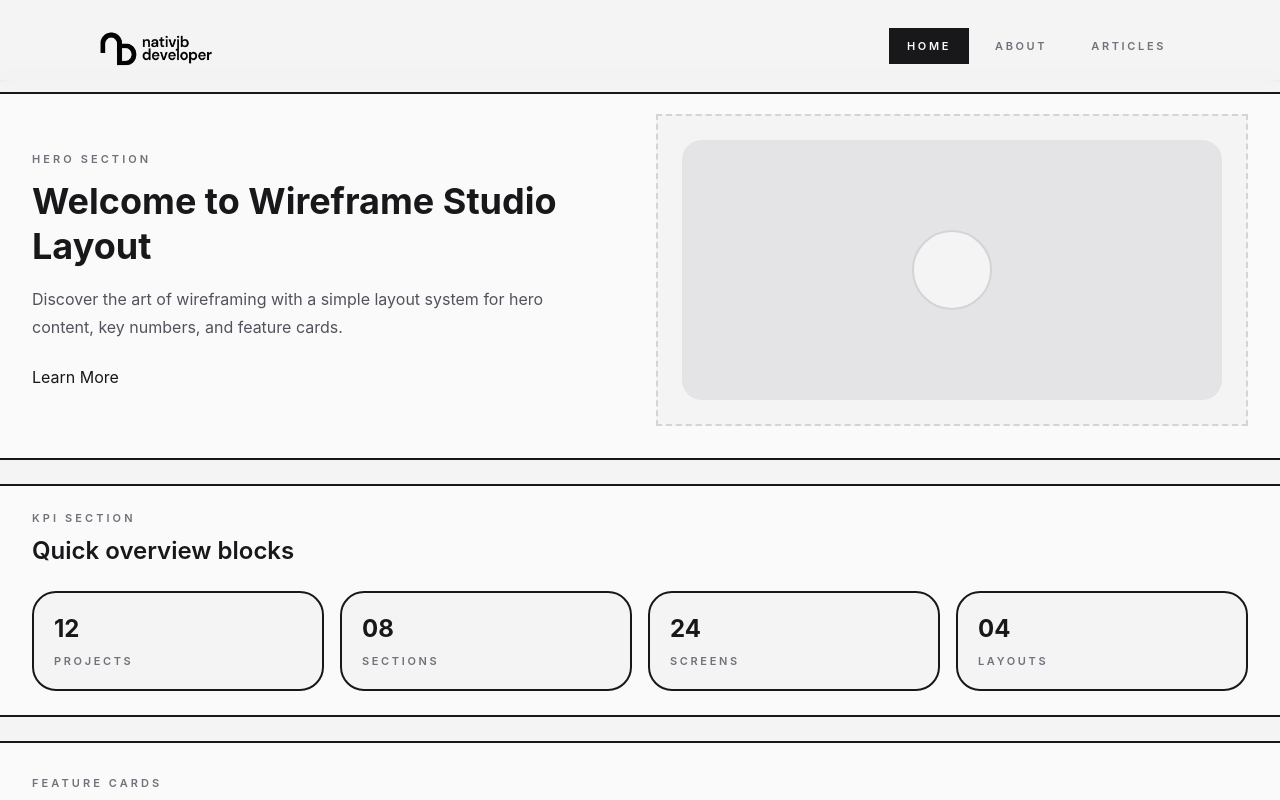
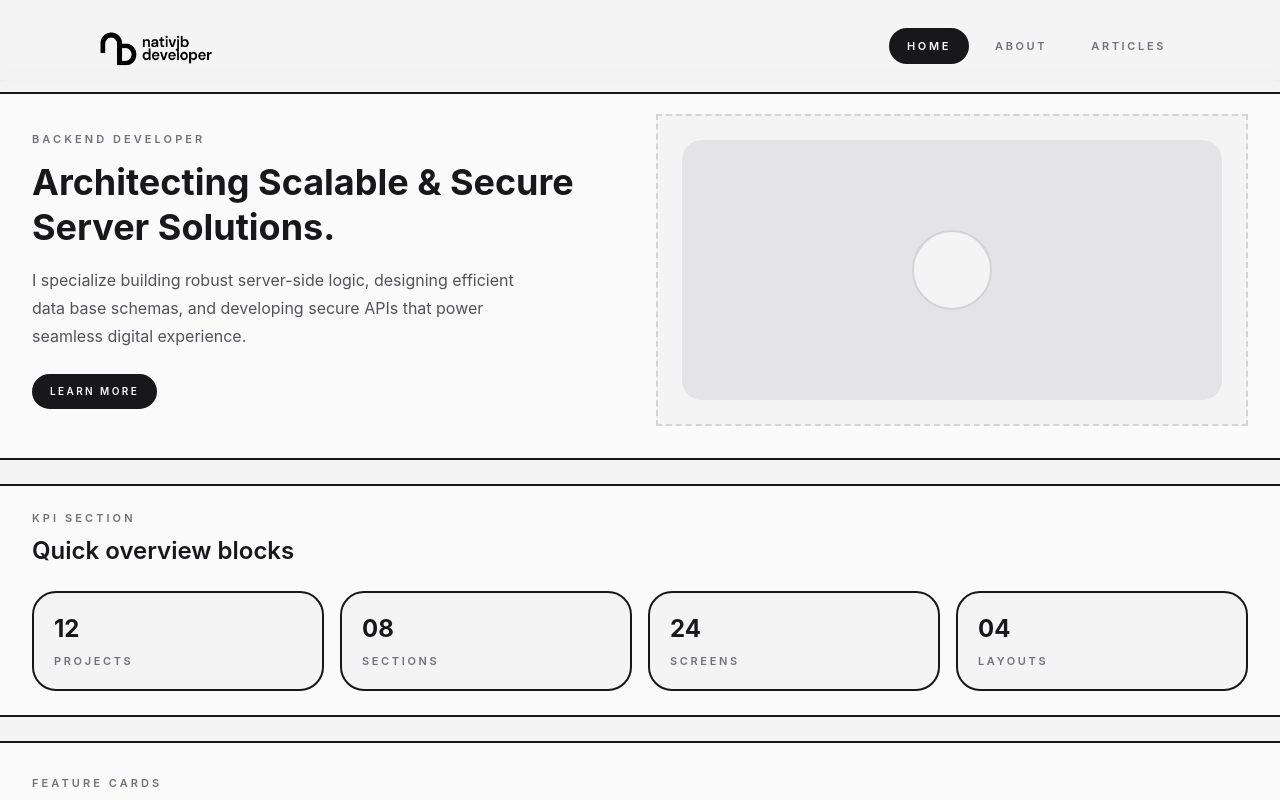
Before and after one commit to njeybe/natividad-webprog, a React (Vite) app in the folder natividad-client/: page / in a window 1280 px wide. Shown: the top 800 px of the page. Built offline with nearby package versions, Linux system fonts and the light colour scheme.

Commit message:
fix bugs and modify the hero section of Home Page

```diff
--- a/natividad-client/src/components/Button.jsx
+++ b/natividad-client/src/components/Button.jsx
@@ -22,7 +22,7 @@ const Button = ({
 
   if (to) {
     return (
-      <Link to={to} className={className}>
+      <Link to={to} className={classes}>
         {children}
       </Link>
     );
--- a/natividad-client/src/components/Navbar.jsx
+++ b/natividad-client/src/components/Navbar.jsx
@@ -4,12 +4,12 @@ import Logo from "../assets/images/Logo.png";
 const links = [
   { label: "Home", to: "/" },
   { label: "About", to: "/about" },
-  { label: "Articles", to: "/articles" },
+  { label: "Articles", to: "/article" },
 ];
 
 const navLinkClassName = ({ isActive }) =>
   [
-    "round-full border-2 px-4 py-2 text-[11px] font-semibold uppercase tracking-[0.24em] transition",
+    "rounded-full border-2 px-4 py-2 text-[11px] font-semibold uppercase tracking-[0.24em] transition",
     isActive
       ? "border-zinc-900 bg-zinc-900 text-zinc-50"
       : "border-transparent text-zinc-500 hover:border-zinc-900 hover:bg-zinc-50 hover:text-zinc-900",
--- a/natividad-client/src/pages/HomePage.jsx
+++ b/natividad-client/src/pages/HomePage.jsx
@@ -7,14 +7,15 @@ const HomePage = () => {
         <div className="grid gap-8 lg:grid-cols-2 lg:items-center">
           <div>
             <p className="mb-3 text-[11px] font-semibold uppercase tracking-[0.28em] text-zinc-500">
-              Hero Section
+              Backend Developer
             </p>
             <h1 className="max-w-xl text-3xl font-bold leading-tight text-zinc-900 sm:text-4xl">
-              Welcome to Wireframe Studio Layout
+              Architecting Scalable & Secure Server Solutions.
             </h1>
             <p className="mt-4 max-w-lg text-sm leading-7 text-zinc-600 sm:text-base">
-              Discover the art of wireframing with a simple layout system for
-              hero content, key numbers, and feature cards.
+              I specialize building robust server-side logic, designing
+              efficient data base schemas, and developing secure APIs that power
+              seamless digital experience.
             </p>
             <div className="mt-6">
               <Button to="/about" variant="primary">
```
